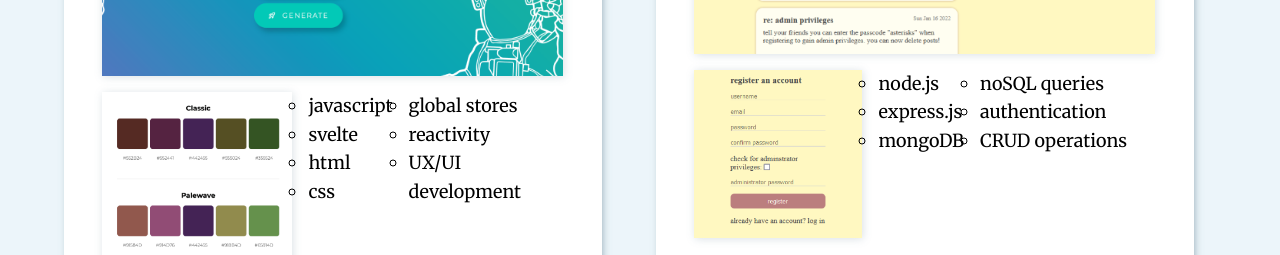
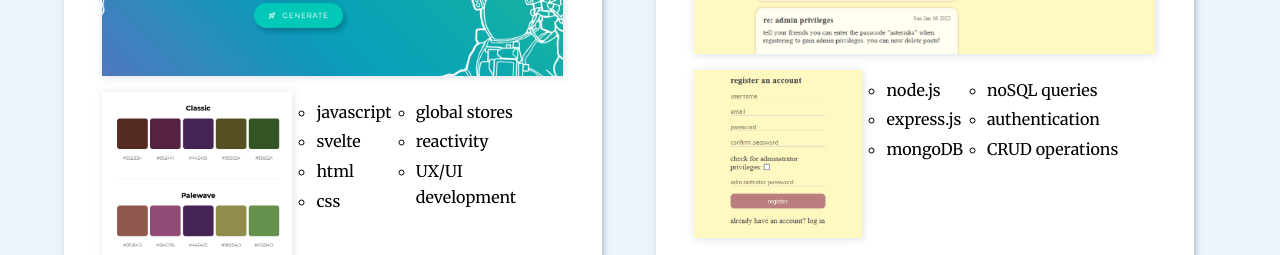
Before and after one commit to harrisonBarnett/personal-site-mk2, a React (Create React App) app: page /#/projects in a window 1280 px wide. Shown: the part 515-770 px from the top of the page. Built offline with nearby package versions, Linux system fonts and the light colour scheme.

Commit message:
list styling

```diff
--- a/src/static/App.css
+++ b/src/static/App.css
@@ -317,11 +317,14 @@ html, body {
     margin: 0 auto;
 }
 .project-item-lists {
+    margin: .25rem;
     gap: 1rem;
     line-height: 1.6;
 }
 .project-item-list-left li,
 .project-item-list-right li {
+    margin: .25rem;
+    font-size: 1rem;
     list-style: circle !important;
 }
 .project-item-accent-img {
```
Also changed, not shown: 1 other file (tests, documents, lock files or other folders).
